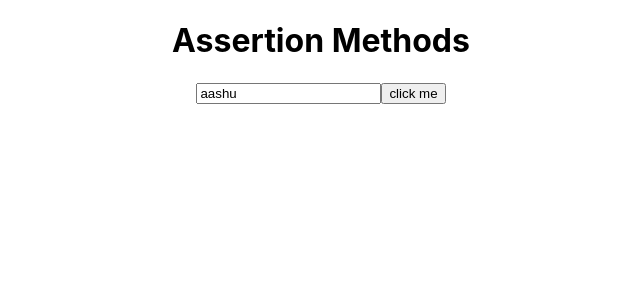
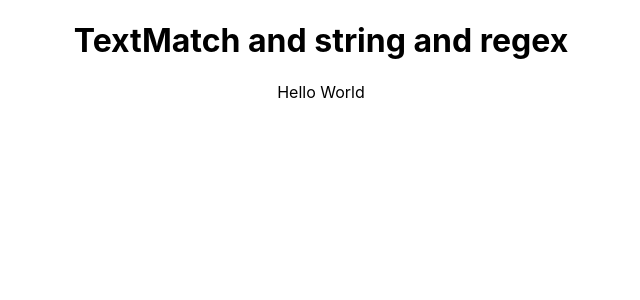
Before and after one commit to ritikkamboj/React-Testing, a React (Create React App) app: page / in a window 1280 px wide. Shown: the top 300 px of the page, without its empty margins (319-959 px from the left). Built offline with nearby package versions, Linux system fonts and the light colour scheme.

Commit message:
textMatch with normal matching and with regex

```diff
--- a/src/App.js
+++ b/src/App.js
@@ -5,11 +5,12 @@ function App() {
 
   return (
     <div className="App">
-      <h1>Assertion Methods</h1>
-      <input type="text" defaultValue="aashu" name='username' className='test-style dummy' id='username' data-test="test" />
+      <h1>TextMatch and string and regex</h1>
+      <div>Hello World</div>
 
-      <button className='btn1' >click me</button>
+
     </div>
+
   );
 }
 
```
Also changed, not shown: 1 other file (tests, documents, lock files or other folders).
